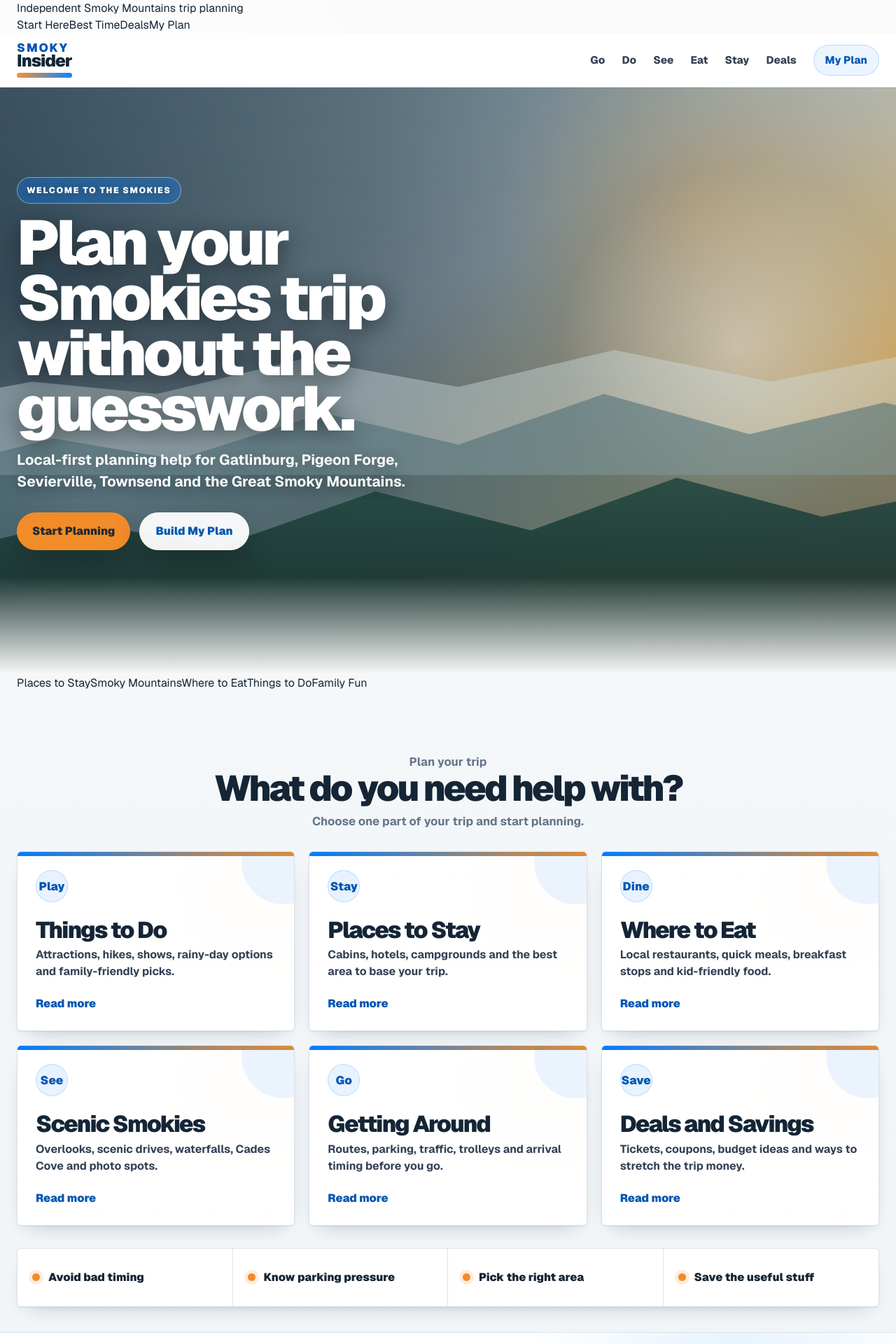
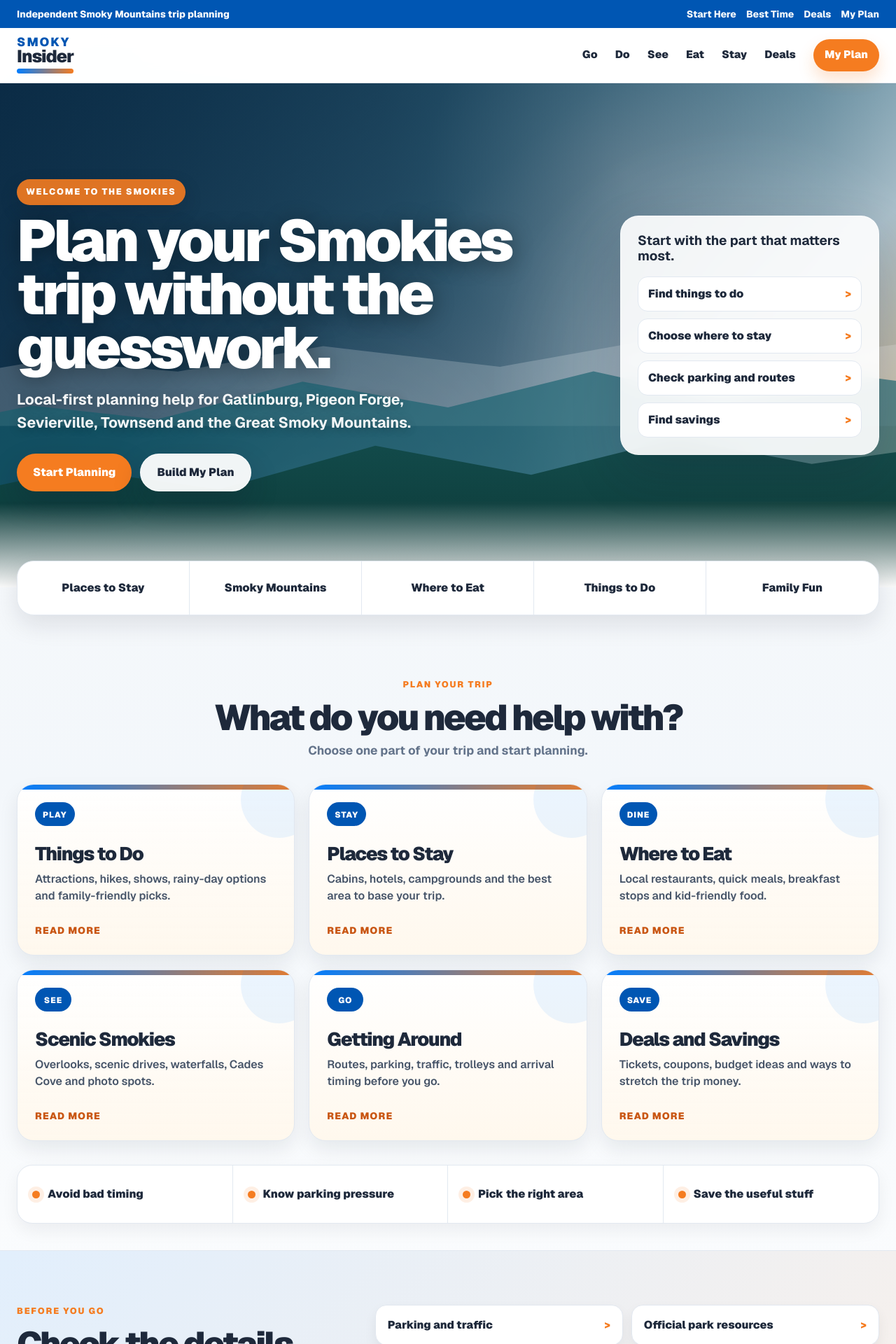
Before and after one commit to masondtorres/smokies-insider-guide, a Next.js app: page / in a window 1280 px wide. Shown: the top 1920 px of the page at 70% size. Built offline with nearby package versions, Linux system fonts and the light colour scheme.

Commit message:
Restyle homepage with tourism planning feel

```diff
--- a/src/app/homepage-v2.css
+++ b/src/app/homepage-v2.css
@@ -1,26 +1,28 @@
 .smokies-home-v2 {
-  --page: #fafafa;
+  --bg: #fafafa;
   --paper: #ffffff;
-  --paper-warm: #fff7eb;
-  --ink: #142536;
-  --ink-2: #334155;
+  --paper-soft: #fff7eb;
+  --ink: #1e293b;
   --muted: #64748b;
-  --line: #dbe3ea;
-  --line-strong: #c5d1dc;
   --blue: #007dff;
   --blue-dark: #0056b3;
-  --orange: #f28c28;
-  --orange-dark: #c96c13;
-  --green: #24483e;
-  --shadow-sm: 0 1px 0 rgba(15, 23, 42, 0.05);
-  --shadow: 0 12px 30px -18px rgba(15, 23, 42, 0.32), 0 1px 2px rgba(15, 23, 42, 0.08);
-  --shadow-lg: 0 28px 70px -32px rgba(15, 23, 42, 0.42);
+  --orange: #f57c20;
+  --orange-dark: #c95613;
+  --green: #174f43;
+  --teal: #0e7c73;
+  --sky: #e8f4ff;
+  --line: #e2e8f0;
+  --line-strong: #cbd5e1;
+  --shadow-sm: 0 1px 0 rgba(0, 0, 0, 0.04);
+  --shadow: 0 14px 34px rgba(15, 23, 42, 0.1);
+  --shadow-lg: 0 28px 70px rgba(15, 23, 42, 0.18);
   min-height: 100vh;
+  color: var(--ink);
   background:
-    radial-gradient(circle at 18% 8%, rgba(255, 255, 255, 0.92), transparent 28rem),
-    linear-gradient(180deg, #fafafa 0%, #f4f7f9 46%, #edf3f6 100%);
-  color: var(--ink);
-  font-family: var(--font-geist-sans), Montserrat, Arial, Helvetica, sans-serif;
+    radial-gradient(circle at 12% 5%, rgba(0, 125, 255, 0.08), transparent 24rem),
+    radial-gradient(circle at 92% 18%, rgba(245, 124, 32, 0.12), transparent 25rem),
+    linear-gradient(180deg, #fafafa 0%, #f3f7fb 48%, #ffffff 100%);
+  font-family: var(--font-geist-sans), Arial, Helvetica, sans-serif;
 }
 
 .si-width {
@@ -28,18 +30,53 @@
   margin-inline: auto;
 }
 
+.si-topbar {
+  position: relative;
+  z-index: 8;
+  color: #ffffff;
+  background: var(--blue-dark);
+  font-size: 0.86rem;
+  font-weight: 800;
+}
+
+.si-topbar-inner {
+  min-height: 40px;
+  display: flex;
+  align-items: center;
+  justify-content: space-between;
+  gap: 18px;
+}
+
+.si-topbar nav {
+  display: flex;
+  flex-wrap: wrap;
+  justify-content: flex-end;
+  gap: 14px;
+}
+
+.si-topbar a {
+  color: #ffffff;
+  opacity: 0.96;
+}
+
+.si-topbar a:hover {
+  opacity: 1;
+  text-decoration: underline;
+  text-underline-offset: 4px;
+}
+
 .si-header {
   position: sticky;
   top: 0;
-  z-index: 20;
-  background: rgba(255, 255, 255, 0.94);
+  z-index: 7;
+  background: rgba(255, 255, 255, 0.96);
   border-bottom: 1px solid var(--line);
   box-shadow: var(--shadow-sm);
-  backdrop-filter: blur(14px);
+  backdrop-filter: blur(12px);
 }
 
 .si-header-inner {
-  min-height: 76px;
+  min-height: 78px;
   display: flex;
   align-items: center;
   justify-content: space-between;
@@ -50,10 +87,19 @@
   display: inline-flex;
   flex-direction: column;
   color: var(--ink);
-  font-size: clamp(1.15rem, 2vw, 1.5rem);
+  font-size: clamp(1.15rem, 2vw, 1.55rem);
   font-weight: 950;
   letter-spacing: -0.04em;
   line-height: 0.92;
+}
+
+.si-wordmark::after {
+  content: "";
+  width: 100%;
+  height: 7px;
+  margin-top: 6px;
+  border-radius: 999px;
+  background: linear-gradient(90deg, var(--blue), var(--orange));
 }
 
 .si-wordmark span {
@@ -63,29 +109,18 @@
   text-transform: uppercase;
 }
 
-.si-wordmark::after {
-  content: "";
-  width: 100%;
-  height: 7px;
-  margin-top: 6px;
-  border-radius: 999px;
-  background: linear-gradient(90deg, var(--orange), var(--blue));
-  opacity: 0.95;
-}
-
 .si-nav {
   display: flex;
   align-items: center;
   justify-content: flex-end;
-  gap: clamp(12px, 2vw, 24px);
-  color: var(--ink-2);
-  font-size: 0.95rem;
-  font-weight: 800;
+  gap: clamp(12px, 2vw, 25px);
+  color: var(--ink);
+  font-size: 0.96rem;
+  font-weight: 850;
 }
 
 .si-nav a {
   padding: 10px 0;
-  transition: color 160ms ease;
 }
 
 .si-nav a:hover {
@@ -93,24 +128,29 @@
 }
 
 .si-nav a:last-child {
-  padding: 10px 16px;
+  padding: 11px 16px;
   border-radius: 999px;
-  border: 1px solid rgba(0, 125, 255, 0.22);
-  background: rgba(0, 125, 255, 0.08);
-  color: var(--blue-dark);
+  color: #ffffff;
+  background: var(--orange);
+  box-shadow: 0 12px 22px rgba(245, 124, 32, 0.22);
+}
+
+.si-nav a:last-child:hover {
+  color: #ffffff;
+  background: var(--orange-dark);
 }
 
 .si-hero {
   position: relative;
   overflow: hidden;
   isolation: isolate;
-  min-height: clamp(560px, 70vw, 760px);
+  min-height: clamp(560px, 62vw, 720px);
   display: grid;
   align-items: center;
   background:
-    linear-gradient(90deg, rgba(12, 32, 48, 0.76) 0%, rgba(12, 32, 48, 0.58) 42%, rgba(12, 32, 48, 0.2) 100%),
-    radial-gradient(circle at 78% 22%, rgba(255, 205, 126, 0.72), transparent 18rem),
-    linear-gradient(145deg, #6e98a8 0%, #c8d9dd 42%, #f3c26f 73%, #c86f28 100%);
+    linear-gradient(90deg, rgba(10, 38, 63, 0.84) 0%, rgba(10, 38, 63, 0.66) 43%, rgba(10, 38, 63, 0.22) 100%),
+    radial-gradient(circle at 70% 18%, rgba(255, 255, 255, 0.35), transparent 18rem),
+    linear-gradient(140deg, #0f4968 0%, #4e8ca2 40%, #d5e8ef 70%, #f7b35a 100%);
 }
 
 .si-hero::before,
@@ -125,64 +165,75 @@
   z-index: -1;
 }
 
+.si-ridge-one {
+  bottom: 32%;
+  height: 24%;
+  background: rgba(255, 255, 255, 0.2);
+  clip-path: polygon(0 62%, 11% 46%, 24% 55%, 38% 34%, 55% 51%, 68% 31%, 82% 45%, 100% 25%, 100% 100%, 0 100%);
+}
+
+.si-ridge-two {
+  bottom: 17%;
+  height: 34%;
+  background: rgba(19, 96, 110, 0.62);
+  clip-path: polygon(0 56%, 10% 44%, 22% 52%, 36% 30%, 50% 45%, 64% 24%, 76% 40%, 90% 27%, 100% 35%, 100% 100%, 0 100%);
+}
+
+.si-ridge-three {
+  bottom: 0;
+  height: 36%;
+  background: linear-gradient(180deg, rgba(18, 78, 77, 0.9), rgba(10, 52, 49, 0.98));
+  clip-path: polygon(0 52%, 14% 35%, 28% 46%, 43% 22%, 58% 38%, 72% 18%, 85% 32%, 100% 20%, 100% 100%, 0 100%);
+}
+
 .si-hero::before {
-  inset-block: 0;
+  top: 0;
+  height: 100%;
   background:
-    radial-gradient(circle at 78% 44%, rgba(255, 255, 255, 0.46), transparent 16rem),
-    radial-gradient(circle at 15% 70%, rgba(255, 255, 255, 0.26), transparent 20rem),
-    linear-gradient(180deg, rgba(255, 255, 255, 0.12), transparent 50%);
+    radial-gradient(circle at 78% 58%, rgba(255, 255, 255, 0.28), transparent 22rem),
+    radial-gradient(circle at 38% 90%, rgba(255, 255, 255, 0.18), transparent 20rem);
   mix-blend-mode: screen;
-  opacity: 0.85;
+  opacity: 0.78;
 }
 
 .si-hero::after {
   bottom: 0;
-  height: 140px;
-  background: linear-gradient(180deg, transparent, var(--page));
+  height: 120px;
+  background: linear-gradient(180deg, transparent, var(--bg));
   z-index: 0;
 }
 
-.si-ridge-one {
-  bottom: 34%;
-  height: 30%;
-  background: rgba(204, 221, 225, 0.42);
-  clip-path: polygon(0 58%, 10% 47%, 22% 54%, 36% 34%, 51% 50%, 66% 29%, 81% 47%, 100% 25%, 100% 100%, 0 100%);
-}
-
-.si-ridge-two {
-  bottom: 19%;
-  height: 36%;
-  background: rgba(73, 107, 117, 0.54);
-  clip-path: polygon(0 56%, 12% 41%, 24% 51%, 38% 29%, 51% 44%, 65% 20%, 79% 39%, 92% 24%, 100% 34%, 100% 100%, 0 100%);
-}
-
-.si-ridge-three {
-  bottom: 0;
-  height: 39%;
-  background: linear-gradient(180deg, rgba(35, 75, 69, 0.84), rgba(20, 43, 39, 0.98));
-  clip-path: polygon(0 48%, 14% 33%, 28% 44%, 43% 20%, 58% 37%, 72% 14%, 86% 31%, 100% 18%, 100% 100%, 0 100%);
+.si-hero-layout {
+  position: relative;
+  z-index: 2;
+  display: grid;
+  grid-template-columns: minmax(0, 1fr) minmax(290px, 370px);
+  gap: clamp(28px, 5vw, 70px);
+  align-items: center;
+  padding-block: clamp(82px, 10vw, 135px) clamp(96px, 10vw, 132px);
 }
 
 .si-hero-copy {
-  position: relative;
-  z-index: 2;
-  max-width: 780px;
-  padding-block: clamp(86px, 10vw, 136px) clamp(110px, 10vw, 150px);
+  max-width: 760px;
+}
+
+.si-kicker,
+.si-section-kicker {
+  margin: 0 0 13px;
+  color: var(--orange);
+  font-size: 0.78rem;
+  font-weight: 950;
+  letter-spacing: 0.14em;
+  text-transform: uppercase;
 }
 
 .si-kicker {
   width: fit-content;
-  margin: 0 0 16px;
   padding: 9px 13px;
   border-radius: 999px;
-  border: 1px solid rgba(255, 255, 255, 0.42);
-  background: rgba(0, 125, 255, 0.32);
   color: #ffffff;
-  font-size: 0.76rem;
-  font-weight: 950;
-  letter-spacing: 0.13em;
-  text-transform: uppercase;
-  text-shadow: 0 1px 10px rgba(0, 0, 0, 0.28);
+  background: rgba(245, 124, 32, 0.9);
+  box-shadow: 0 10px 26px rgba(15, 23, 42, 0.2);
 }
 
 .si-hero h1,
@@ -193,102 +244,164 @@
 
 .si-hero h1 {
   max-width: 760px;
-  margin: 0 0 18px;
+  margin: 0 0 20px;
   color: #ffffff;
-  font-size: clamp(3.35rem, 7vw, 6.85rem);
+  font-size: clamp(3.2rem, 6.5vw, 6.6rem);
   font-weight: 950;
-  line-height: 0.88;
-  text-shadow: 0 8px 32px rgba(0, 0, 0, 0.48);
+  line-height: 0.92;
+  text-shadow: 0 4px 30px rgba(0, 0, 0, 0.38);
 }
 
 .si-hero-promise {
   max-width: 650px;
   margin: 0 0 28px;
-  color: rgba(255, 255, 255, 0.96);
-  font-size: clamp(1.04rem, 1.75vw, 1.3rem);
-  font-weight: 700;
-  line-height: 1.52;
-  text-shadow: 0 3px 18px rgba(0, 0, 0, 0.4);
+  color: rgba(255, 255, 255, 0.94);
+  font-size: clamp(1.08rem, 1.7vw, 1.32rem);
+  font-weight: 650;
+  line-height: 1.54;
+  text-shadow: 0 2px 14px rgba(0, 0, 0, 0.26);
 }
 
 .si-actions {
   display: flex;
   flex-wrap: wrap;
-  gap: 13px;
-  margin-bottom: 26px;
+  gap: 12px;
 }
 
 .si-button {
+  min-height: 52px;
   display: inline-flex;
-  min-height: 50px;
   align-items: center;
   justify-content: center;
   border-radius: 999px;
-  padding: 14px 22px;
+  padding: 14px 23px;
   font-weight: 950;
-  box-shadow: 0 18px 40px rgba(0, 0, 0, 0.24);
-  transition: transform 160ms ease, box-shadow 160ms ease, background 160ms ease, color 160ms ease;
+  box-shadow: 0 18px 40px rgba(15, 23, 42, 0.22);
+  transition: transform 160ms ease, box-shadow 160ms ease, background 160ms ease;
 }
 
 .si-button:hover {
   transform: translateY(-2px);
-  box-shadow: 0 24px 48px rgba(0, 0, 0, 0.24);
+  box-shadow: 0 22px 48px rgba(15, 23, 42, 0.26);
 }
 
 .si-button-primary {
+  color: #ffffff;
   background: var(--orange);
-  color: #1f2933;
 }
 
 .si-button-primary:hover {
-  background: #ffad43;
+  background: var(--orange-dark);
 }
 
 .si-button-secondary {
-  border: 1px solid rgba(255, 255, 255, 0.7);
+  border: 1px solid rgba(255, 255, 255, 0.72);
+  color: var(--ink);
   background: rgba(255, 255, 255, 0.94);
-  color: var(--blue-dark);
 }
 
-.si-utility-line {
-  display: flex;
-  flex-wrap: wrap;
-  gap: 9px;
-  color: rgba(255, 255, 255, 0.95);
-  font-size: 0.95rem;
-  font-weight: 850;
-  text-shadow: 0 2px 14px rgba(0, 0, 0, 0.38);
+.si-hero-panel {
+  display: grid;
+  gap: 10px;
+  padding: 24px;
+  border: 1px solid rgba(255, 255, 255, 0.42);
+  border-radius: 26px;
+  background: rgba(255, 255, 255, 0.91);
+  box-shadow: var(--shadow-lg);
+  backdrop-filter: blur(14px);
 }
 
-.si-utility-line span:not(:last-child)::after {
-  content: "•";
-  margin-left: 9px;
-  color: rgba(255, 255, 255, 0.72);
+.si-hero-panel strong {
+  margin-bottom: 8px;
+  color: var(--ink);
+  font-size: 1.18rem;
+  line-height: 1.15;
+}
+
+.si-hero-panel a {
+  display: flex;
+  align-items: center;
+  justify-content: space-between;
+  min-height: 48px;
+  padding: 12px 14px;
+  border: 1px solid var(--line);
+  border-radius: 14px;
+  color: var(--ink);
+  background: #ffffff;
+  font-weight: 850;
+}
+
+.si-hero-panel a::after {
+  content: ">";
+  color: var(--orange);
+  font-weight: 950;
+}
+
+.si-hero-panel a:hover {
+  border-color: rgba(0, 125, 255, 0.36);
+  color: var(--blue-dark);
+  transform: translateX(2px);
+}
+
+.si-trip-strip {
+  position: relative;
+  z-index: 3;
+  margin-top: -38px;
+}
+
+.si-trip-strip-inner {
+  display: grid;
+  grid-template-columns: repeat(5, minmax(0, 1fr));
+  overflow: hidden;
+  border: 1px solid var(--line);
+  border-radius: 24px;
+  background: #ffffff;
+  box-shadow: var(--shadow);
+}
+
+.si-trip-strip a {
+  min-height: 76px;
+  display: flex;
+  align-items: center;
+  justify-content: center;
+  padding: 18px 14px;
+  color: var(--ink);
+  text-align: center;
+  font-weight: 950;
+}
+
+.si-trip-strip a:not(:last-child) {
+  border-right: 1px solid var(--line);
+}
+
+.si-trip-strip a:hover {
+  color: #ffffff;
+  background: var(--blue);
 }
 
 .si-section {
-  padding: clamp(52px, 7vw, 88px) 0 36px;
+  padding: clamp(58px, 7vw, 92px) 0 38px;
 }
 
 .si-section-heading {
-  max-width: 720px;
-  margin: 0 auto 30px;
+  max-width: 760px;
+  margin: 0 auto 34px;
   text-align: center;
 }
 
 .si-section h2 {
   margin: 0 0 10px;
   color: var(--ink);
-  font-size: clamp(2rem, 4vw, 3.55rem);
+  font-size: clamp(2.2rem, 4vw, 4rem);
   font-weight: 950;
   line-height: 0.98;
 }
 
-.si-section-heading p {
+.si-section-heading p:not(.si-section-kicker) {
   margin: 0;
   color: var(--muted);
-  font-size: 1.05rem;
-  font-weight: 700;
+  font-size: 1.08rem;
+  font-weight: 650;
 }
 
 .si-card-grid {
@@ -300,17 +413,16 @@
 .si-card {
   position: relative;
   overflow: hidden;
-  min-height: 230px;
+  min-height: 245px;
   display: flex;
   flex-direction: column;
-  padding: 26px;
+  padding: 25px;
   border: 1px solid var(--line);
-  border-radius: 6px;
+  border-radius: 24px;
   background:
-    linear-gradient(180deg, rgba(255, 255, 255, 0.94), rgba(255, 255, 255, 0.9)),
-    radial-gradient(circle at 85% 18%, rgba(242, 140, 40, 0.18), transparent 10rem),
+    linear-gradient(180deg, rgba(255, 255, 255, 0.94), rgba(255, 247, 235, 0.88)),
     var(--paper);
-  box-shadow: var(--shadow);
+  box-shadow: 0 12px 28px rgba(15, 23, 42, 0.08);
   transition: transform 160ms ease, border-color 160ms ease, box-shadow 160ms ease;
 }
 
@@ -318,87 +430,91 @@
   content: "";
   position: absolute;
   inset: 0 0 auto;
-  height: 6px;
+  height: 7px;
   background: linear-gradient(90deg, var(--blue), var(--orange));
 }
 
 .si-card::after {
   content: "";
   position: absolute;
-  right: -45px;
-  top: -45px;
-  width: 120px;
-  height: 120px;
+  right: -34px;
+  top: -34px;
+  width: 110px;
+  height: 110px;
   border-radius: 999px;
   background: rgba(0, 125, 255, 0.08);
 }
 
 .si-card:hover {
-  border-color: rgba(0, 125, 255, 0.34);
-  box-shadow: var(--shadow-lg);
+  border-color: rgba(0, 125, 255, 0.3);
+  box-shadow: 0 24px 54px rgba(15, 23, 42, 0.13);
   transform: translateY(-5px);
 }
 
 .si-icon {
-  width: 46px;
-  height: 46px;
-  display: grid;
-  place-items: center;
-  margin-bottom: 24px;
-  border: 1px solid rgba(0, 125, 255, 0.2);
+  width: fit-content;
+  min-width: 52px;
+  min-height: 34px;
+  display: inline-flex;
+  align-items: center;
+  justify-content: center;
+  margin-bottom: 26px;
+  padding: 8px 11px;
   border-radius: 999px;
-  background: rgba(0, 125, 255, 0.09);
-  color: var(--blue-dark);
-  font-size: 1.04rem;
+  color: #ffffff;
+  background: var(--blue-dark);
+  font-size: 0.74rem;
   font-weight: 950;
+  letter-spacing: 0.08em;
+  text-transform: uppercase;
 }
 
 .si-card h3 {
-  margin: 0 0 8px;
+  margin: 0 0 10px;
   color: var(--ink);
-  font-size: 2.05rem;
+  font-size: clamp(1.55rem, 2.1vw, 2.08rem);
   font-weight: 950;
-  line-height: 0.95;
-  letter-spacing: -0.055em;
+  line-height: 1.02;
+  letter-spacing: -0.05em;
 }
 
 .si-card p {
-  margin: 0 0 22px;
-  color: var(--ink-2);
+  margin: 0 0 24px;
+  color: #475569;
   font-size: 1rem;
-  font-weight: 650;
-  line-height: 1.5;
+  font-weight: 600;
+  line-height: 1.52;
 }
 
 .si-card span:last-child {
   margin-top: auto;
-  color: var(--blue-dark);
+  color: var(--orange-dark);
+  font-size: 0.86rem;
   font-weight: 950;
-}
-
-.si-card:hover span:last-child {
-  color: var(--orange-dark);
+  letter-spacing: 0.08em;
+  text-transform: uppercase;
 }
 
 .si-value-strip {
   display: grid;
   grid-template-columns: repeat(4, minmax(0, 1fr));
-  margin-top: 32px;
+  gap: 0;
+  margin-top: 34px;
   overflow: hidden;
   border: 1px solid var(--line);
-  border-radius: 6px;
-  background: var(--paper);
-  box-shadow: var(--shadow);
+  border-radius: 22px;
+  background: #ffffff;
+  box-shadow: 0 10px 24px rgba(15, 23, 42, 0.06);
 }
 
 .si-value-strip div {
   min-height: 82px;
   display: flex;
   align-items: center;
-  gap: 12px;
+  gap: 11px;
   padding: 19px 21px;
   color: var(--ink);
-  font-weight: 900;
+  font-weight: 950;
 }
 
 .si-value-strip div:not(:last-child) {
@@ -412,74 +528,80 @@
   flex: 0 0 auto;
   border-radius: 999px;
   background: var(--orange);
-  box-shadow: 0 0 0 5px rgba(242, 140, 40, 0.16);
+  box-shadow: 0 0 0 6px rgba(245, 124, 32, 0.12);
 }
 
 .si-before {
-  padding: clamp(46px, 6vw, 76px) 0 clamp(48px, 6vw, 78px);
+  padding: clamp(50px, 6vw, 82px) 0 clamp(52px, 6vw, 84px);
   background:
-    radial-gradient(circle at 82% 16%, rgba(0, 125, 255, 0.1), transparent 18rem),
-    linear-gradient(180deg, #ffffff, #eef6fa);
+    linear-gradient(135deg, rgba(0, 125, 255, 0.09), rgba(245, 124, 32, 0.08)),
+    #f8fafc;
   border-top: 1px solid var(--line);
   border-bottom: 1px solid var(--line);
 }
 
 .si-before-layout {
   display: grid;
-  grid-template-columns: minmax(240px, 0.72fr) minmax(0, 1.28fr);
-  gap: clamp(24px, 4vw, 58px);
+  grid-template-columns: minmax(260px, 0.78fr) minmax(0, 1.22fr);
+  gap: clamp(28px, 4vw, 60px);
   align-items: start;
 }
 
 .si-before h2 {
-  margin: 0 0 12px;
-  font-size: clamp(2rem, 3.8vw, 3.3rem);
+  margin: 0 0 13px;
+  color: var(--ink);
+  font-size: clamp(2.1rem, 3.8vw, 3.6rem);
   font-weight: 950;
-  line-height: 1;
+  line-height: 0.98;
 }
 
-.si-before p {
-  max-width: 390px;
+.si-before p:not(.si-section-kicker) {
+  max-width: 410px;
   margin: 0;
   color: var(--muted);
-  font-size: 1.04rem;
-  font-weight: 680;
+  font-weight: 650;
   line-height: 1.55;
 }
 
 .si-before-grid {
   display: grid;
   grid-template-columns: repeat(2, minmax(0, 1fr));
-  gap: 14px;
+  gap: 12px;
 }
 
 .si-before-grid a {
-  min-height: 74px;
+  min-height: 58px;
   display: flex;
   align-items: center;
-  padding: 18px 20px;
+  justify-content: space-between;
+  padding: 14px 17px;
   border: 1px solid var(--line);
-  border-radius: 6px;
+  border-radius: 16px;
   background: #ffffff;
   color: var(--ink);
+  font-size: 0.98rem;
   font-weight: 900;
-  box-shadow: var(--shadow-sm);
-  transition: transform 160ms ease, border-color 160ms ease, box-shadow 160ms ease, color 160ms ease;
+  box-shadow: 0 8px 18px rgba(15, 23, 42, 0.06);
+}
+
+.si-before-grid a::after {
+  content: ">";
+  color: var(--orange);
+  font-weight: 950;
 }
 
 .si-before-grid a:hover {
   border-color: rgba(0, 125, 255, 0.34);
   color: var(--blue-dark);
-  box-shadow: var(--shadow);
   transform: translateY(-2px);
 }
 
 .si-footer {
-  display: grid;
-  grid-template-columns: minmax(260px, 0.8fr) minmax(0, 1.2fr);
-  gap: 24px;
-  padding: 34px 0 40px;
-  color: var(--muted);
+  display: flex;
+  justify-content: space-between;
+  gap: 28px;
+  padding-block: 34px 38px;
+  color: #475569;
 }
 
 .si-footer strong,
@@ -489,25 +611,32 @@
 }
 
 .si-footer strong {
+  margin-bottom: 6px;
   color: var(--ink);
-  font-size: 1.05rem;
+  font-size: 1.25rem;
+  font-weight: 950;
 }
 
 .si-footer span {
-  margin-top: 6px;
+  max-width: 340px;
+  margin-bottom: 10px;
+  font-size: 0.94rem;
+  line-height: 1.45;
 }
 
 .si-footer small {
-  margin-top: 10px;
+  color: var(--muted);
+  font-size: 0.82rem;
 }
 
 .si-footer-links {
   display: flex;
   flex-wrap: wrap;
-  align-content: flex-start;
   justify-content: flex-end;
-  gap: 12px 18px;
-  font-weight: 750;
+  gap: 10px 18px;
+  max-width: 650px;
+  font-size: 0.86rem;
+  font-weight: 850;
 }
 
 .si-footer-links a:hover {
@@ -516,45 +645,86 @@
 
 @media (max-width: 900px) {
   .si-width {
-    width: min(100% - 32px, 1240px);
+    width: min(100% - 30px, 1240px);
+  }
+
+  .si-topbar-inner {
+    align-items: flex-start;
+    flex-direction: column;
+    gap: 8px;
+    padding-block: 10px;
+  }
+
+  .si-topbar nav {
+    justify-content: flex-start;
   }
 
   .si-header-inner {
     min-height: auto;
     padding-block: 16px;
+    align-items: flex-start;
     flex-direction: column;
-    align-items: flex-start;
   }
 
   .si-nav {
     width: 100%;
     justify-content: flex-start;
+    gap: 8px 16px;
     overflow-x: auto;
     padding-bottom: 4px;
   }
 
   .si-hero {
-    min-height: 620px;
+    min-height: auto;
+  }
+
+  .si-hero-layout {
+    grid-template-columns: 1fr;
+    padding-block: 72px 92px;
+  }
+
+  .si-hero-panel {
+    max-width: 460px;
+  }
+
+  .si-trip-strip {
+    margin-top: -26px;
+  }
+
+  .si-trip-strip-inner {
+    grid-template-columns: 1fr;
+    border-radius: 20px;
+  }
+
+  .si-trip-strip a:not(:last-child) {
+    border-right: 0;
+    border-bottom: 1px solid var(--line);
   }
 
   .si-card-grid {
-    grid-template-columns: repeat(2, minmax(0, 1fr));
+    grid-template-columns: 1fr;
+  }
+
+  .si-card {
+    min-height: 210px;
   }
 
   .si-value-strip {
-    grid-template-columns: repeat(2, minmax(0, 1fr));
+    grid-template-columns: 1fr;
   }
 
-  .si-value-strip div:nth-child(2n) {
+  .si-value-strip div:not(:last-child) {
     border-right: 0;
-  }
-
-  .si-value-strip div:nth-child(-n + 2) {
     border-bottom: 1px solid var(--line);
   }
 
   .si-before-layout,
   .si-footer {
+    grid-template-columns: 1fr;
+    flex-direction: column;
+  }
+
+  .si-before-grid {
     grid-template-columns: 1fr;
   }
 
@@ -563,49 +733,8 @@
   }
 }
 
-@media (max-width: 620px) {
-  .si-width {
-    width: min(100% - 28px, 1240px);
-  }
-
-  .si-nav {
-    gap: 16px;
-    font-size: 0.9rem;
-  }
-
-  .si-hero {
-    min-height: 590px;
-  }
-
-  .si-hero-copy {
-    padding-block: 72px 110px;
-  }
-
-  .si-hero h1 {
-    font-size: clamp(2.75rem, 15vw, 4.4rem);
-  }
-
-  .si-card-grid,
-  .si-before-grid {
-    grid-template-columns: 1fr;
-  }
-
-  .si-card {
-    min-height: 200px;
-  }
-
-  .si-value-strip {
-    grid-template-columns: 1fr;
-  }
-
-  .si-value-strip div,
-  .si-value-strip div:nth-child(2n),
-  .si-value-strip div:nth-child(-n + 2) {
-    border-right: 0;
-    border-bottom: 1px solid var(--line);
-  }
-
-  .si-value-strip div:last-child {
-    border-bottom: 0;
+@media (min-width: 901px) and (max-width: 1100px) {
+  .si-card-grid {
+    grid-template-columns: repeat(2, minmax(0, 1fr));
   }
 }
```
